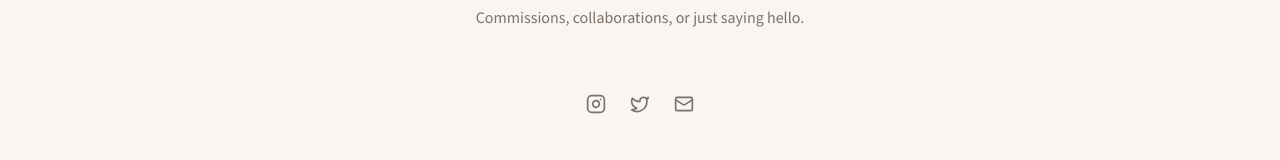
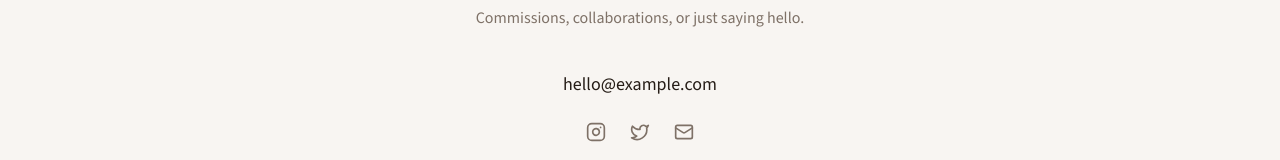
Before and after one commit to Shadowjumper3000/lisa-portfolio, a React (Vite) app in the folder web/: page / in a window 1280 px wide. Shown: the part 2426-2586 px from the top of the page. Built offline with nearby package versions, Linux system fonts and the light colour scheme; no server answers; the HTML template or start-up script is replaced by a standard one; a web font is replaced by a local one.

Commit message:
fix: set default email in ContactSection to improve user experience

```diff
--- a/web/src/components/ContactSection.tsx
+++ b/web/src/components/ContactSection.tsx
@@ -2,13 +2,14 @@ import { motion } from "framer-motion";
 import { Instagram, Twitter, Mail } from "lucide-react";
 
 export default function ContactSection() {
-  const email = import.meta.env.VITE_CONTACT_EMAIL;
+  const email = import.meta.env.VITE_CONTACT_EMAIL || "hello@example.com";
   const instagramUrl = import.meta.env.VITE_INSTAGRAM_URL;
   const twitterUrl = import.meta.env.VITE_TWITTER_URL;
 
   // Filter out invalid URLs (empty, undefined, or "#")
   const hasInstagram = instagramUrl && instagramUrl !== "#" && instagramUrl.trim() !== "";
   const hasTwitter = twitterUrl && twitterUrl !== "#" && twitterUrl.trim() !== "";
+  const hasEmail = email && email !== "hello@example.com";
 
   return (
     <section id="contact" className="py-20 bg-background">
```
